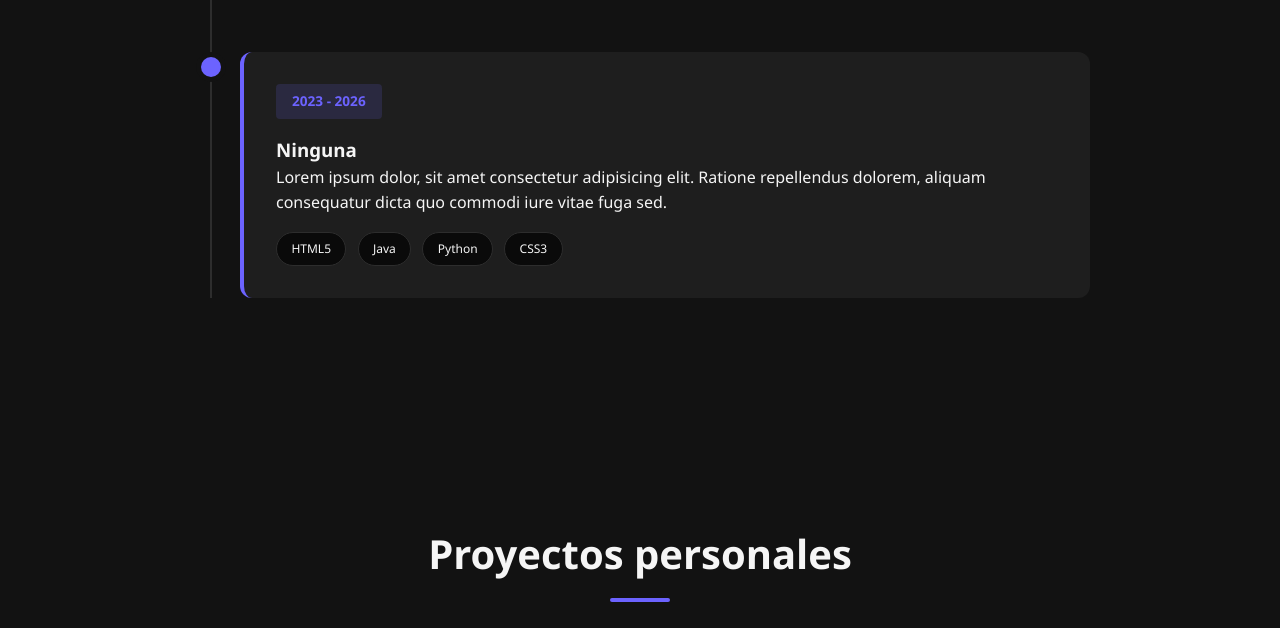
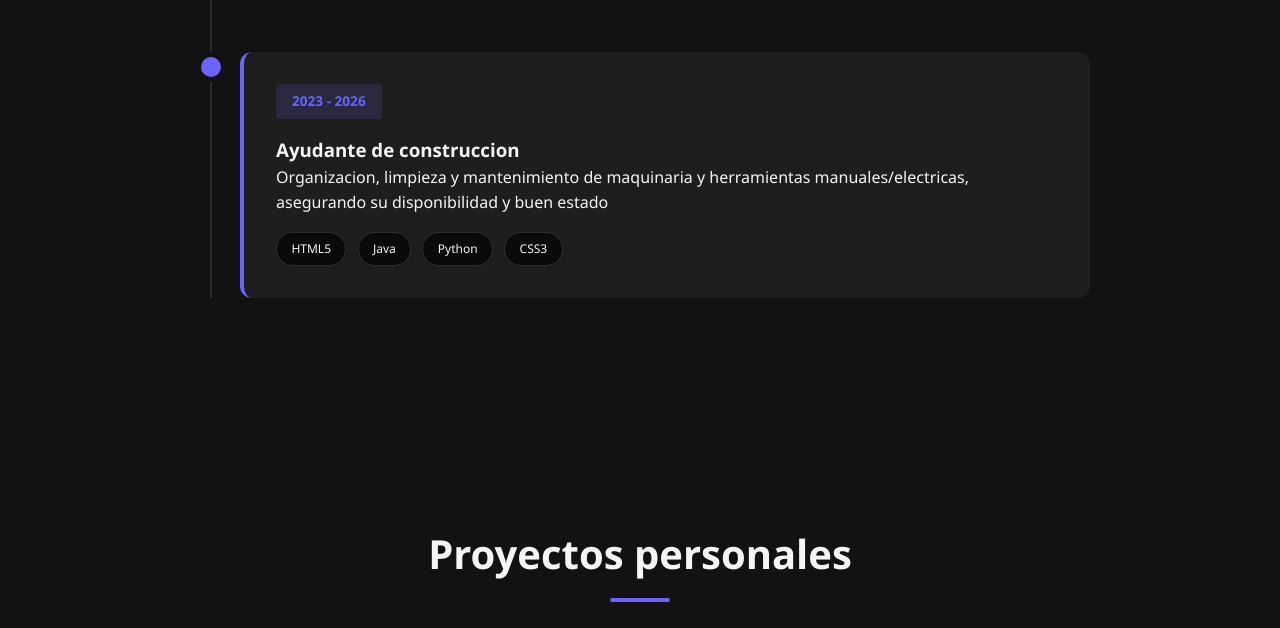
Before and after one commit to wperezd-dot/Portafolio-web-, a plain HTML site: page index.html in a window 1280 px wide. Shown: the part 1240-1868 px from the top of the page. Drawn offline with Linux system fonts and the light colour scheme.

Commit message:
Update index.html

```diff
--- a/index.html
+++ b/index.html
@@ -61,9 +61,9 @@
                 <div class="timeline-item">
                     <div class="timeline-content">
                         <span class="date">2023 - 2026</span>
-                        <h3>Ninguna</h3>
+                        <h3>Ayudante de construccion</h3>
                         <h4></h4>
-                        <p>Lorem ipsum dolor, sit amet consectetur adipisicing elit. Ratione repellendus dolorem, aliquam consequatur dicta quo commodi iure vitae fuga sed.</p>
+                        <p>Organizacion, limpieza y mantenimiento de maquinaria y herramientas manuales/electricas, asegurando su disponibilidad y buen estado</p>
                         <ul class="skills">
                             <li>HTML5</li>
                             <li>Java</li>
```
